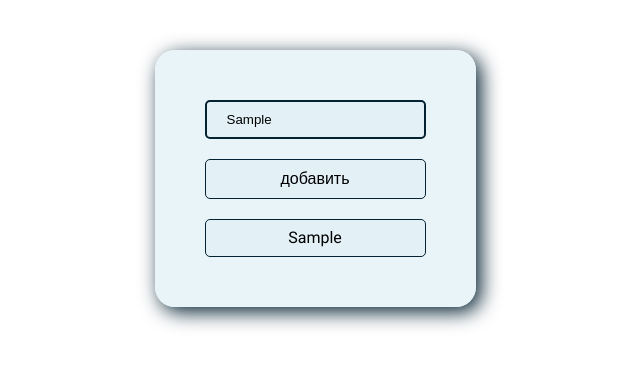
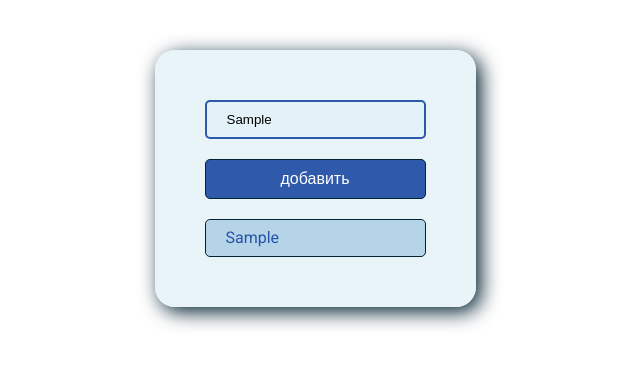
Before and after one commit to AnnPoddubnaya/ToDoList, a plain HTML site: page index.html in a window 1280 px wide. Both pictures are taken after typing "Sample" into the empty fields and a click on the button "добавить". Shown: the whole page, without its empty margins (325-965 px from the left). Drawn offline with Linux system fonts and the light colour scheme.

Commit message:
add:adaptive

```diff
--- a/css/style.css
+++ b/css/style.css
@@ -84,16 +84,21 @@ body {
     border-radius: 20px;
 }
 
+@media (max-width: 420px) {
+    .todo {
+        margin: 50px 5px;
+
+    }
+}
+
 .todo__input {
-    border: 2px solid #042232;
+    border: 2px solid #05369ad0;
     padding: 10px 20px;
     border-radius: 5px;
     background-color: #e2f1f7bd;
 }
 
-.todo__input:checked {
-    border: 1px solid #9dce16;
-}
+.todo__input:checked {}
 
 .todo__input::placeholder {
     color: #042232;
@@ -104,10 +109,10 @@ body {
 .todo__button {
     border: 1px solid #042232;
     padding: 10px 20px;
-    color: #000000;
+    color: #ffffff;
     font-size: 16px;
     border-radius: 5px;
-    background-color: #e2f1f7bd;
+    background-color: #05369ad0;
 }
 
 .todo__out {
@@ -117,9 +122,10 @@ body {
 }
 
 .todo__item {
-    background-color: #e2f1f7bd;
+    background-color: #99c0df9f;
     border: 1px solid #042232;
     padding: 10px 20px;
-    text-align: center;
+    text-align: left;
     border-radius: 5px;
+    color: #05369ad0;
 }
```
